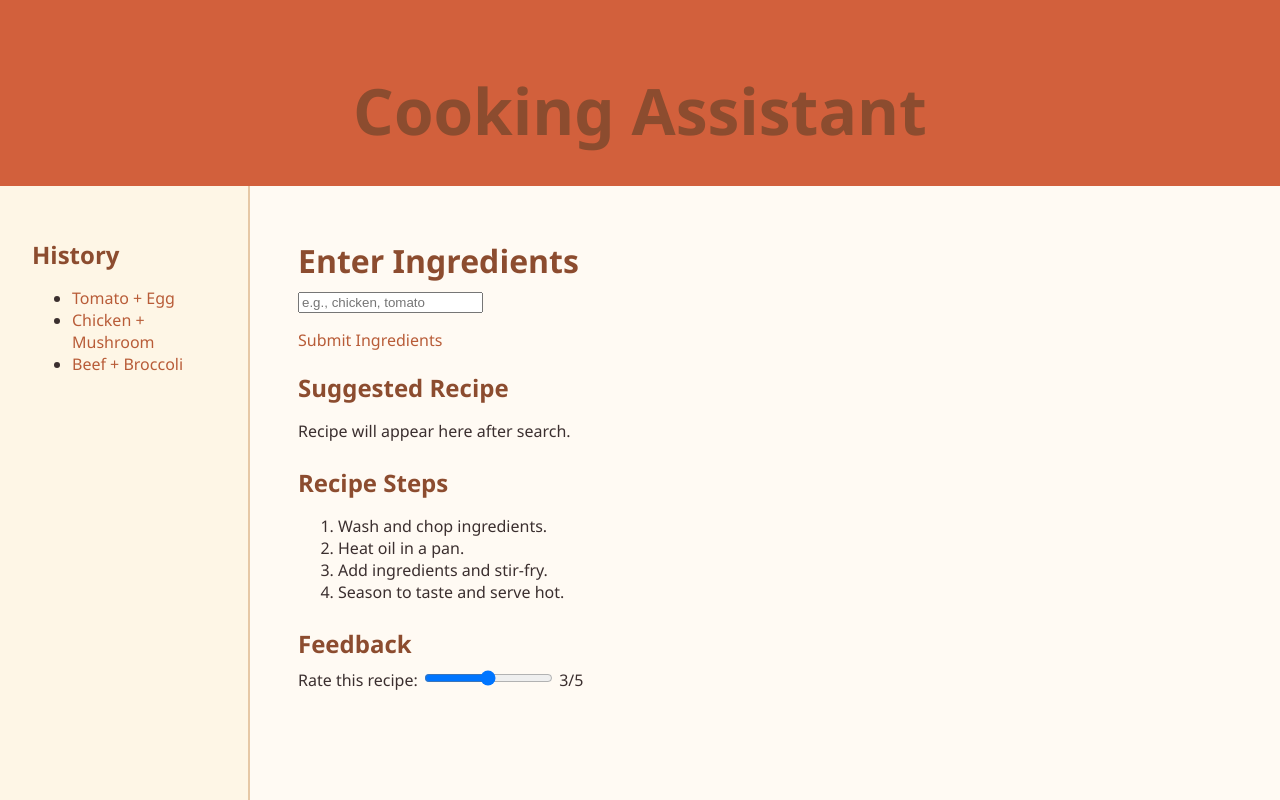
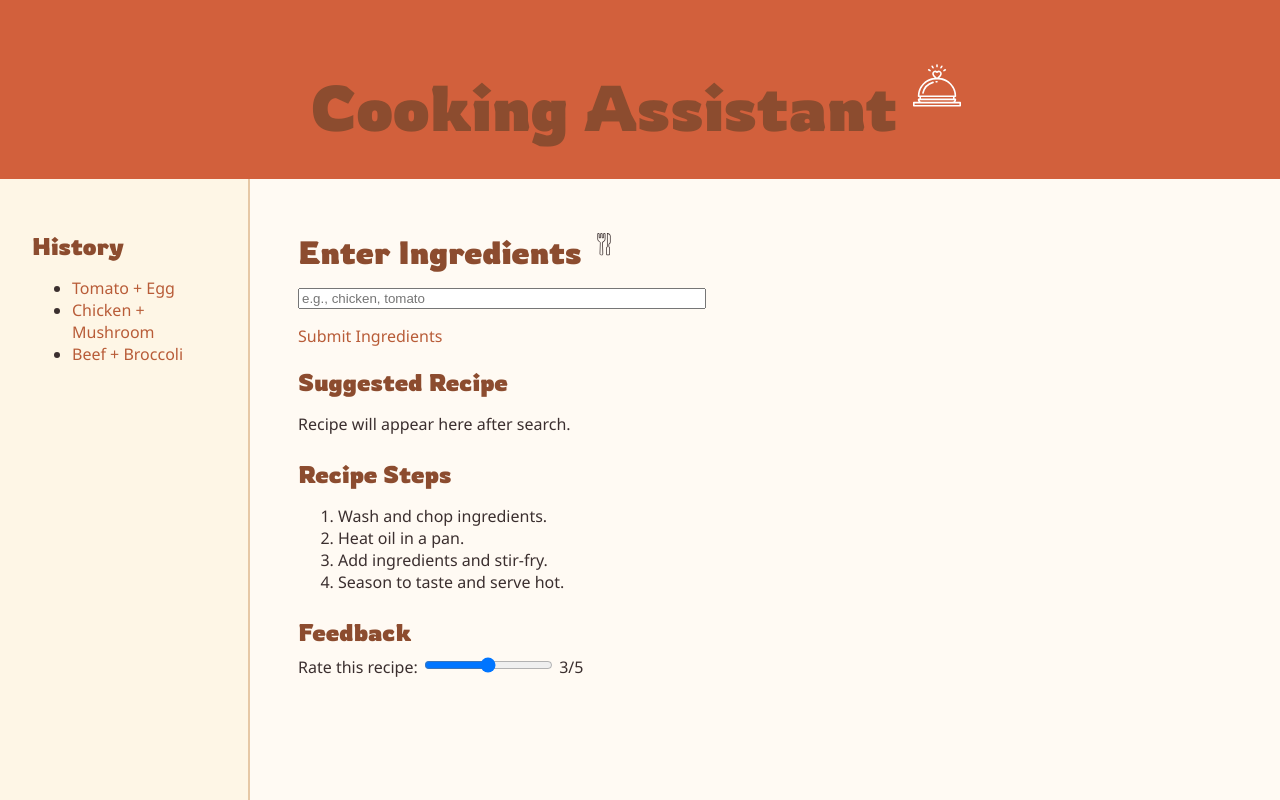
Before and after one commit to yuki011121/CSC437, a website: page packages/proto/public/index.html in a window 1280 px wide. Shown: the top 800 px of the page. Drawn offline with Linux system fonts and the light colour scheme; a web font is replaced by a local one.

Commit message:
Lab 4—Typography and Icons

```diff
--- a/packages/proto/public/index.html
+++ b/packages/proto/public/index.html
@@ -5,12 +5,28 @@
   <title>Cooking Assistant</title>
   <link rel="stylesheet" href="/styles/page.css" />
   <link rel="stylesheet" href="/styles/tokens.css">
+  <link rel="preconnect" href="https://fonts.googleapis.com">
+  <link rel="preconnect" href="https://fonts.gstatic.com" crossorigin>
+  <!-- <link href="https://fonts.googleapis.com/css2?family=Poetsen+One&display=swap" rel="stylesheet">
+  <link href="https://fonts.googleapis.com/css2?family=Lilita+One&family=Poetsen+One&display=swap" rel="stylesheet"> -->
+  <link href="https://fonts.googleapis.com/css2?family=Lilita+One&family=Poetsen+One&family=Rowdies:wght@300;400;700&display=swap" rel="stylesheet">
+</head>
 
-</head>
 <body>
   <header>
+    <div class="title-with-icon">
+      <h1>Cooking Assistant</h1>
+      <svg class="icon">
+        <use href="/icons/food.svg#icon-bell" />
+      </svg>
+    </div>
+  </header>
+  <!-- <header>
+    <svg class="icon">
+      <use href="/icons/food.svg#icon-bell" />
+    </svg>
     <h1>Cooking Assistant</h1>
-  </header>
+  </header> -->
   <div id="layout">
     <div id="sidebar">
       <h2>History</h2>
@@ -23,8 +39,22 @@
 
     <div id="main">
       <div id="ingredients-input">
-        <h1>Enter Ingredients</h1>
-        <input type="text" placeholder="e.g., chicken, tomato">
+
+        <!-- <h1>Enter Ingredients
+          <svg class="icon">
+            <use href="/icons/food.svg#icon-fork" />
+          </svg>
+        </h1> -->
+        <div class="section-title-with-icon">
+          <h1>Enter Ingredients</h1>
+          <svg class="icon-small">
+            <use href="/icons/food.svg#icon-fork" />
+          </svg>
+        </div>
+        <div class="input-row">
+          <input type="text" placeholder="e.g., chicken, tomato">
+        </div>
+        <!-- <input type="text" placeholder="e.g., chicken, tomato"> -->
         <p><a href="query.html">Submit Ingredients</a></p>
       </div>
 
--- a/packages/proto/public/styles/page.css
+++ b/packages/proto/public/styles/page.css
@@ -13,6 +13,7 @@ header {
   color: var(--color-text-inverted);
   padding: 1.5rem 2rem;
   text-align: center;
+  font-family: 'Poetsen One', sans-serif;
   font-size: 2rem;
   font-weight: bold;
 }
@@ -39,6 +40,8 @@ header {
 
 h1, h2 {
   color: var(--color-text-heading);
+  font-family: "Rowdies", sans-serif;
+  /* font-family: 'Lilita One', sans-serif; */
   font-weight: 600;
   margin-bottom: 0.5rem;
 }
@@ -68,3 +71,47 @@ ingredients-input {
 recipe-suggestion, #recipe-steps, #bottom {
   margin-top: 1.5rem;
 }
+
+/* svg.icon {
+  display: inline-block;
+  width: 2em;
+  height: 2em;
+  vertical-align: middle;
+  fill: currentColor;
+  margin-right: 0.4em;
+} */
+
+.title-with-icon {
+  display: flex;
+  align-items: center;
+  justify-content: center;
+  gap: 0.5rem; /* 图标与文字间距 */
+}
+
+.title-with-icon .icon {
+  height: 2em;
+  width: 2em;
+  fill: currentColor;
+}
+
+.section-title-with-icon {
+  display: inline-flex;
+  align-items: center;
+  gap: 0.4rem;
+  margin-bottom: 0.5rem;
+}
+
+.icon-small {
+  height: 2em;
+  width: 2em;
+  vertical-align: middle;
+  fill: currentColor;
+}
+.input-row {
+  margin-bottom: 1rem;
+}
+.input-row input {
+  display: block;
+  width: 70%;
+  max-width: 400px;
+}
```
Also changed, not shown: README.md, packages/proto/assets/noun-food-4830802.svg (added), packages/proto/assets/noun-food-6860919.svg (added), packages/proto/assets/noun-food-7680041.svg (added), packages/proto/public/icons/food.svg (added).
